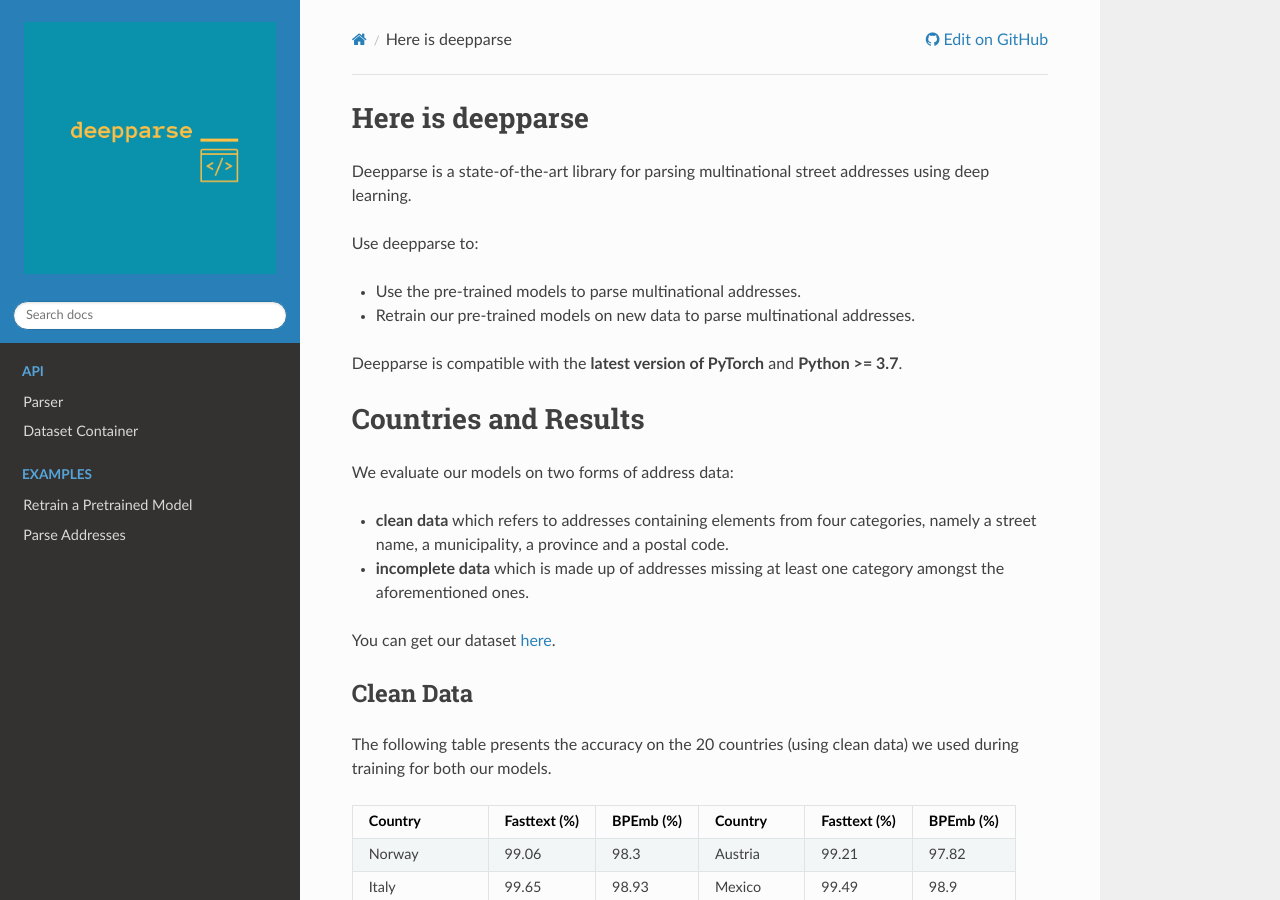
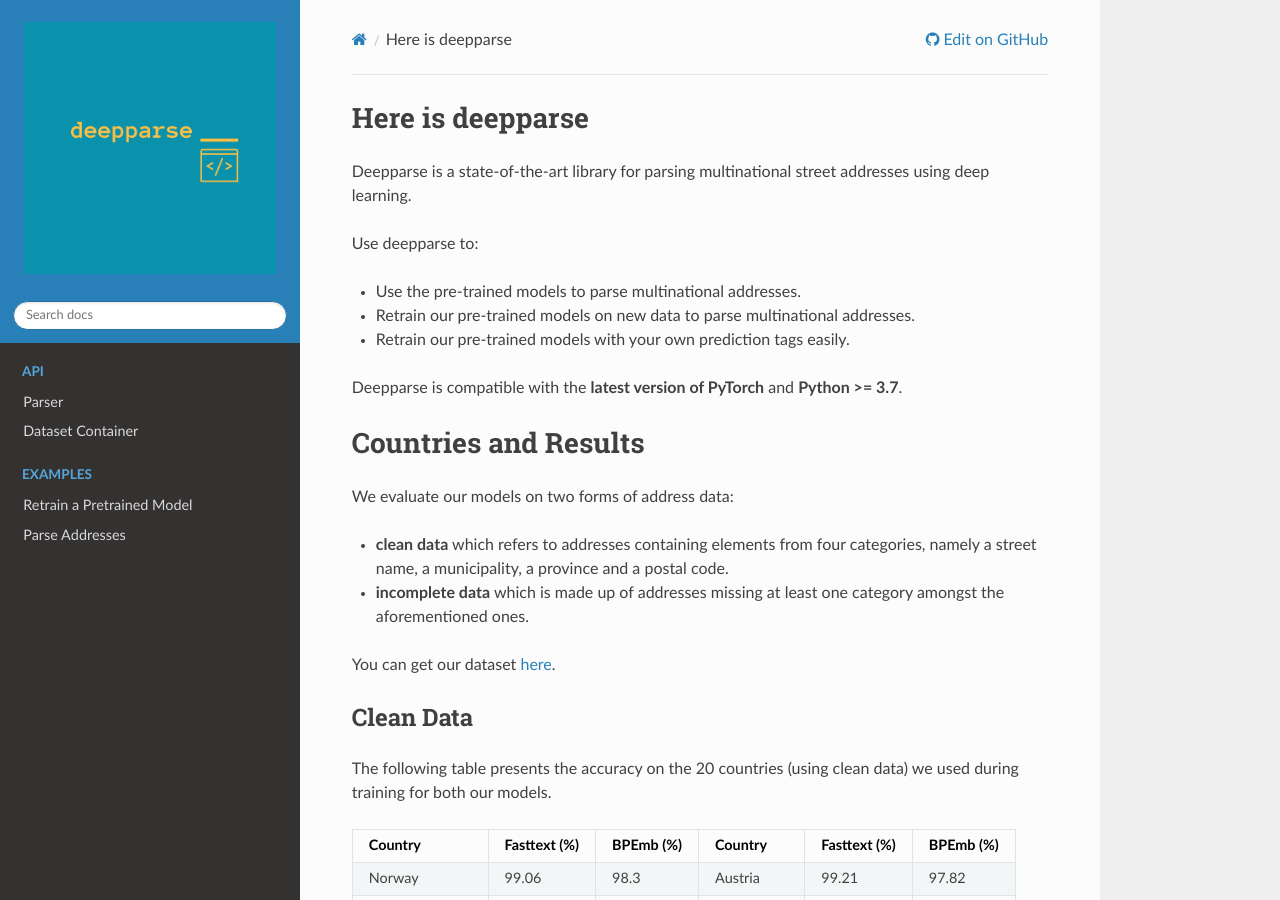
Before and after one commit to GRAAL-Research/deepparse, a Sphinx documentation site: the page built from docs/source/index.rst, in a window 1280 px wide and 900 px high. Built offline with Sphinx 7.4.7 and the Read the Docs theme 2.0.0, drawn with Linux system fonts in a browser that asks for light colours; the version number could not be read and is left out.

```diff
--- a/docs/source/index.rst
+++ b/docs/source/index.rst
@@ -18,6 +18,7 @@ Use deepparse to:
 
 - Use the pre-trained models to parse multinational addresses.
 - Retrain our pre-trained models on new data to parse multinational addresses.
+- Retrain our pre-trained models with your own prediction tags easily.
 
 Deepparse is compatible with the **latest version of PyTorch** and  **Python >= 3.7**.
 
```
Also changed, not shown: README.md (+1 -0 lines).
